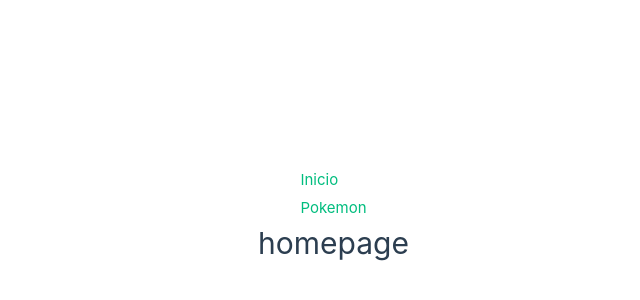
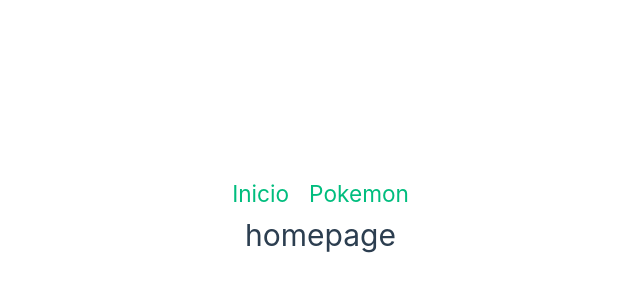
Before and after one commit to pedro-bink/pokemon-app, a Vue app: page / in a window 1280 px wide. Shown: the part 182-482 px from the top of the page, without its empty margins (231-871 px from the left). Built offline with nearby package versions, Linux system fonts and the light colour scheme.

Commit message:
style: changing style on menu

```diff
--- a/src/components/Menu.vue
+++ b/src/components/Menu.vue
@@ -8,7 +8,7 @@
 <style>
 .nav {
   display: flex;
-  flex-direction: column;
-  gap: 5px;
+  gap: 20px;
+  font-size: 17pt;
 }
 </style>
```
